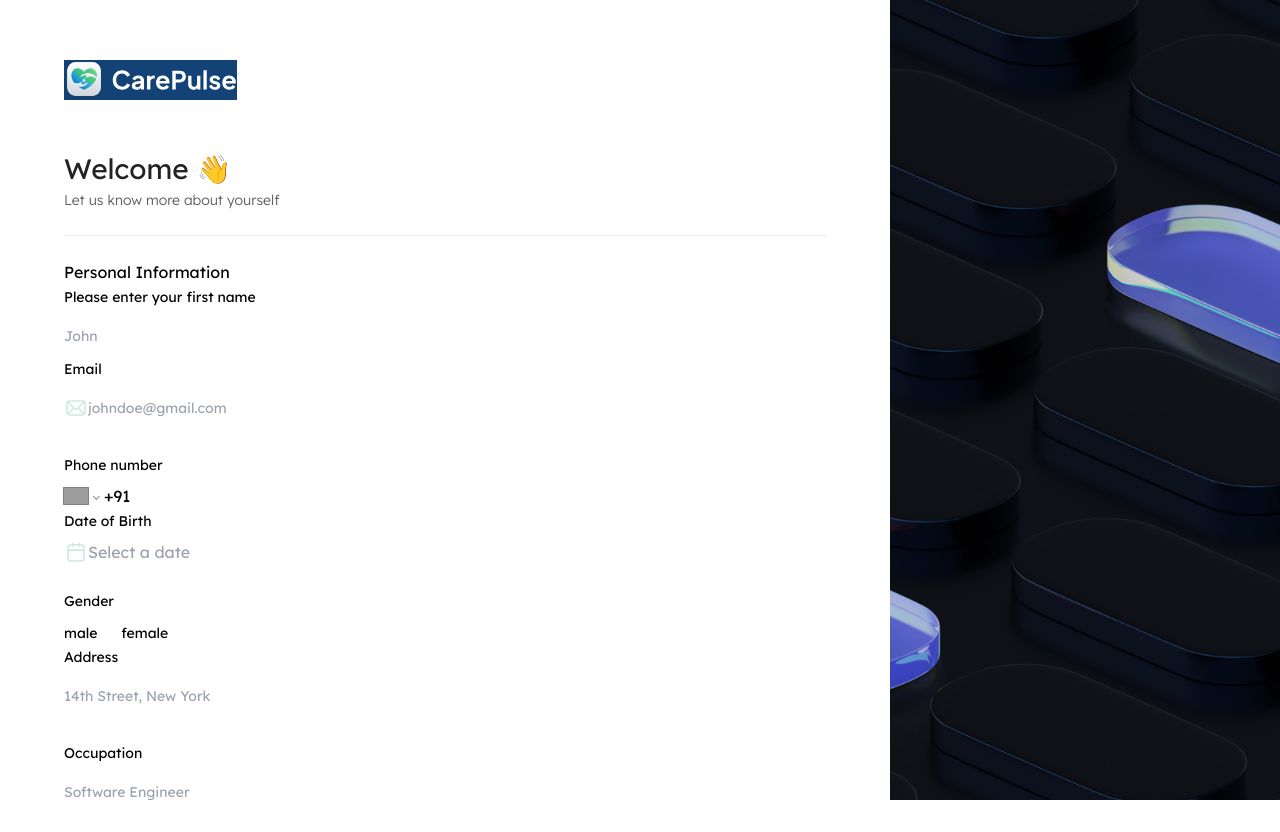
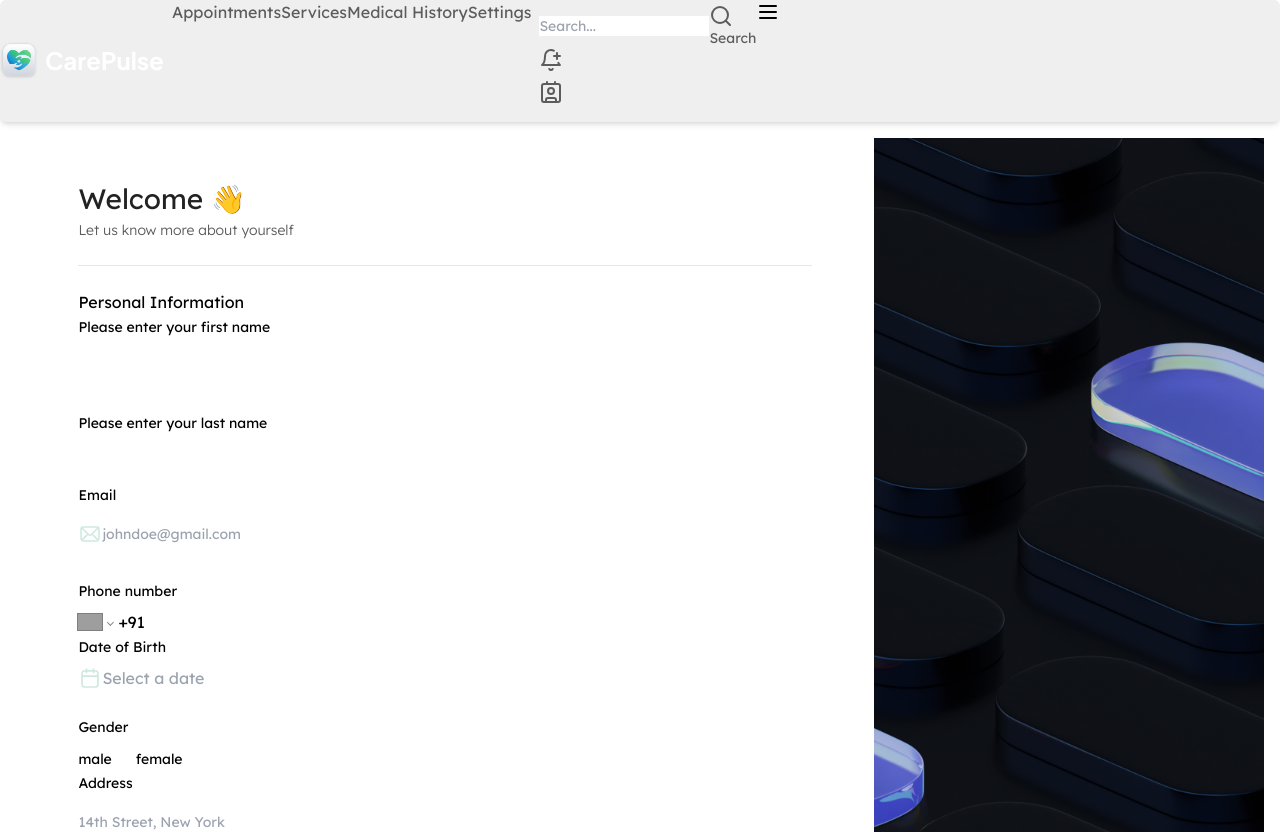
Before and after one commit to bhatarshid/HospEase, a Next.js app: page /patient/register in a window 1280 px wide. Shown: the top 832 px of the page. Before the commit the page ends 800 px from the top, so only its background shows below. Built offline with nearby package versions, Linux system fonts and the light colour scheme; grey boxes are pictures that could not be loaded.

Commit message:
navbar added in layout

```diff
--- a/Components/forms/RegisterForm.tsx
+++ b/Components/forms/RegisterForm.tsx
@@ -20,7 +20,7 @@ import { PatientRequestType } from "@/types/entities";
 const SignupForm = () => {
   const router = useRouter();
   const dispatch = useDispatch<AppDispatch>();
-  const { isLoading, isError, isSuccess, message } = useSelector((state: RootState) => state.auth)
+  const {user, isLoading, isError, isSuccess, message } = useSelector((state: RootState) => state.auth)
 
   const IdentificationTypes = ["Aadhar", "Election Id", "Licence"]
   const Doctors = ["Peter", "John", "Rashid"]
@@ -77,13 +77,23 @@ const SignupForm = () => {
           </div>
         </section>
 
+        <div className="flex flex-col gap-6 xl:flex-row ">
           <CustomFormField
             fieldType={FormFieldType.INPUT}
             control={form.control}
             name="firstName"
             label="Please enter your first name"
-          placeholder="John"
+            placeholder={user?.firstName}
           />
+
+          <CustomFormField
+            fieldType={FormFieldType.INPUT}
+            control={form.control}
+            name="lastName"
+            label="Please enter your last name"
+            placeholder={user?.lastName}
+          />
+        </div>
 
         <div className="flex flex-col gap-6 xl:flex-row ">
           <CustomFormField
@@ -101,7 +111,7 @@ const SignupForm = () => {
             control={form.control}
             name="phone"
             label="Phone number"
-            placeholder="(555) 123-4567"
+            placeholder={user?.phoneNumber}
           />
         </div>
 
--- a/app/patient/dashboard/page.tsx
+++ b/app/patient/dashboard/page.tsx
@@ -1,12 +1,16 @@
-import DashboardNavbar from "@/Components/patient-dashboard/Navbar"
+'use client'
+
 import RightsideBar from "@/Components/patient-dashboard/RightsideBar"
 import { CalendarDays } from "lucide-react"
 import Services from "../services/page"
+import { useSelector } from 'react-redux';
+import { RootState } from "@/redux/store";
 
 const Dashboard = () => {
+  const {user} = useSelector((state: RootState) => state.auth);
+
   return (
     <div className="bg-backgroundColor">
-      <DashboardNavbar />
       <main className="flex h-screen max-h-screen mt-16">
         <div className="remove-scrollbar max-h-full w-[80%]">
           <section className=" mt-5 flex flex-col sm:flex-row-reverse justify-between px-10">
@@ -15,8 +19,8 @@ const Dashboard = () => {
               <p className="text-dark2 text-xs sm:text-sm md:text-base text-[16px]">{new Date().toDateString()}</p>
             </div>
             <div>
-              <h1 className="font-semibold text-dark1 text-2xl">Welcome, John!</h1>
-              <p className="text-dark3 text-sm md:text-base lg:text-[16px]">Hello there! Welcome to out application. How can we assist you today?</p>
+              <h1 className="font-semibold text-dark1 text-2xl">Welcome, {user?.firstName}!</h1>
+              <p className="text-dark3 text-sm md:text-base lg:text-[16px]">Hello there! Welcome to our application. How can we assist you today?</p>
             </div>
           </section>
           <Services />
--- /dev/null
+++ b/app/patient/layout.tsx
@@ -0,0 +1,14 @@
+import DashboardNavbar from "@/Components/patient-dashboard/Navbar"
+
+export default function PatientLayout({
+  children,
+}: {
+  children: React.ReactNode
+}) {
+  return (
+    <>
+      <DashboardNavbar />
+      <main className="p-4">{children}</main>
+    </>
+  )
+}
--- a/app/patient/register/page.tsx
+++ b/app/patient/register/page.tsx
@@ -6,15 +6,6 @@ const Register = () => {
     <div className="flex h-screen max-h-screen">
       <section className="remove-scrollbar container">
         <div className="sub-container max-w-[860px] flex-1 flex-col py-10">
-          <Image
-            src="/assets/icons/logo-full.svg"
-            height={1000}
-            width={1000}
-            alt="logo"
-            className="mb-12 h-10 w-fit bg-primary mt-5"
-          />
-
-
           <section className="text-dark1">
             <h1 className="text-[28px] text-start">Welcome 👋</h1>
             <p className="text-[14px] text-dark2 font-thin text-start">Let us know more about yourself</p>
```
Lines whose indentation alone changed are shown as unchanged.
